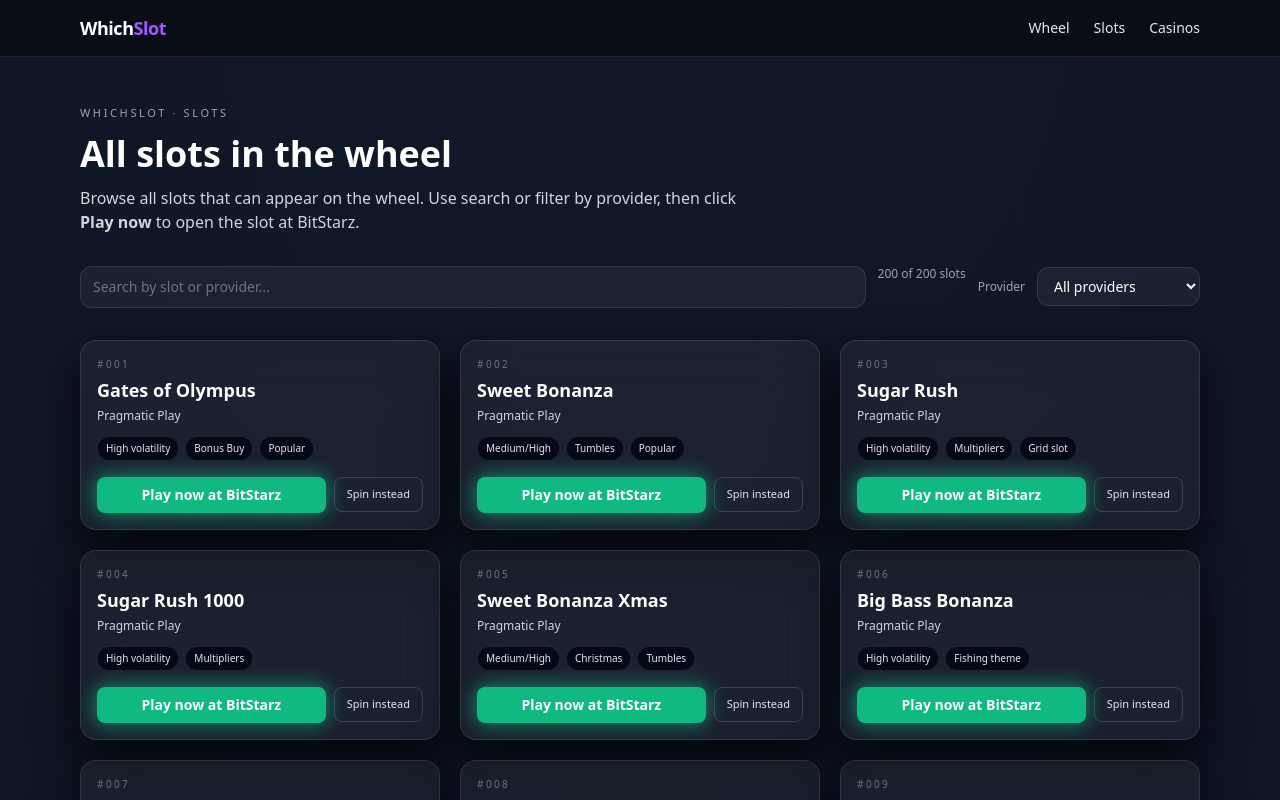
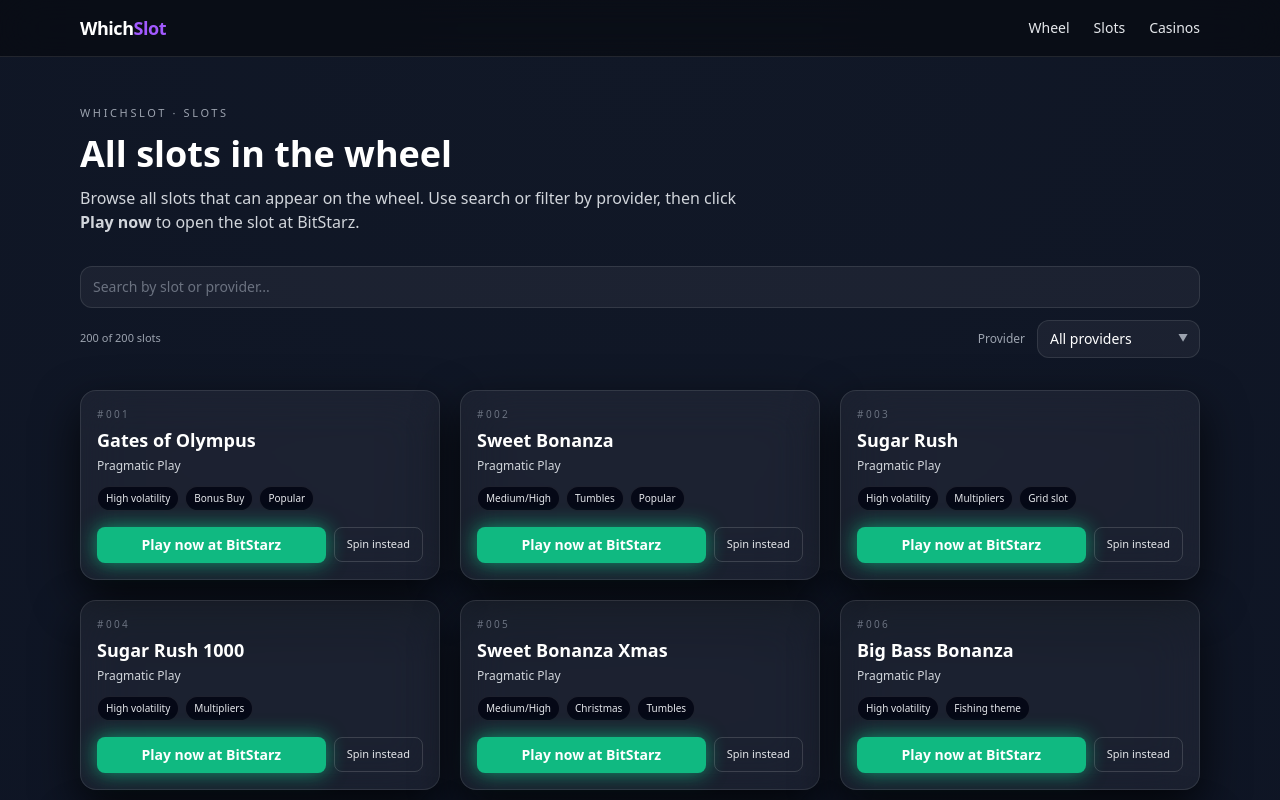
Before and after one commit to mzaharievtest-cmd/whichslot.com, a Next.js app: page /slots in a window 1280 px wide. Shown: the top 800 px of the page. Built offline with nearby package versions, Linux system fonts and the light colour scheme.

Commit message:
Update page.js

```diff
--- a/app/slots/page.js
+++ b/app/slots/page.js
@@ -1,7 +1,7 @@
 "use client";
 
 import { useMemo, useState } from "react";
-import { SLOTS } from "@/app/data/slots";
+import { SLOTS } from "../data/slots";
 
 export default function SlotsPage() {
   const [search, setSearch] = useState("");
@@ -14,10 +14,11 @@
 
   const filteredSlots = useMemo(() => {
     return SLOTS.filter((slot) => {
+      const term = search.trim().toLowerCase();
       const matchesSearch =
-        !search.trim() ||
-        slot.name.toLowerCase().includes(search.toLowerCase()) ||
-        slot.provider.toLowerCase().includes(search.toLowerCase());
+        !term ||
+        slot.name.toLowerCase().includes(term) ||
+        slot.provider.toLowerCase().includes(term);
 
       const matchesProvider =
         providerFilter === "all" || slot.provider === providerFilter;
@@ -42,16 +43,16 @@
           All slots in the wheel
         </h1>
         <p className="text-sm md:text-base text-gray-300 max-w-2xl">
-          Browse all slots that can appear on the wheel. Use search or filter
-          by provider, then click <span className="font-semibold">Play now</span>{" "}
+          Browse all slots that can appear on the wheel. Use search or filter by
+          provider, then click <span className="font-semibold">Play now</span>{" "}
           to open the slot at BitStarz.
         </p>
       </header>
 
-      {/* Filters */}
-      <section className="flex flex-col md:flex-row gap-3 md:items-center md:justify-between">
-        <div className="flex-1 flex gap-3">
-          <div className="flex-1">
+      {/* Search + count + provider filter */}
+      <section className="space-y-3">
+        {/* Search bar */}
+        <div>
           <input
             type="text"
             placeholder="Search by slot or provider..."
@@ -60,17 +61,20 @@
             className="w-full rounded-xl border border-white/10 bg-white/5 px-3 py-2.5 text-sm text-white placeholder:text-gray-500 focus:outline-none focus:ring-2 focus:ring-neonPurple/60"
           />
         </div>
-          <div className="hidden md:block text-xs text-gray-400">
+
+        {/* Count + provider filter row */}
+        <div className="flex flex-col gap-3 md:flex-row md:items-center md:justify-between">
+          <div className="text-[11px] text-gray-400">
             {filteredSlots.length} of {SLOTS.length} slots
           </div>
-        </div>
 
-        <div className="flex gap-2 md:gap-3 items-center">
-          <label className="text-xs text-gray-400">Provider</label>
+          <div className="flex items-center gap-2 md:gap-3">
+            <span className="text-xs text-gray-400">Provider</span>
+            <div className="relative inline-flex">
               <select
                 value={providerFilter}
                 onChange={(e) => setProviderFilter(e.target.value)}
-            className="rounded-xl border border-white/10 bg-white/5 px-3 py-2 text-sm text-white focus:outline-none focus:ring-2 focus:ring-neonPurple/60"
+                className="appearance-none rounded-xl border border-white/10 bg-white/5 px-3 pr-8 py-2 text-sm text-white focus:outline-none focus:ring-2 focus:ring-neonPurple/60"
               >
                 {providers.map((p) => (
                   <option key={p} value={p}>
@@ -78,15 +82,16 @@
                   </option>
                 ))}
               </select>
+              {/* Fake dropdown arrow */}
+              <span className="pointer-events-none absolute inset-y-0 right-3 flex items-center text-[10px] text-gray-400">
+                ▼
+              </span>
+            </div>
+          </div>
         </div>
       </section>
 
-      {/* Mobile count */}
-      <div className="md:hidden text-xs text-gray-400">
-        {filteredSlots.length} of {SLOTS.length} slots
-      </div>
-
-      {/* Grid */}
+      {/* Grid of slots */}
       <section className="grid grid-cols-1 sm:grid-cols-2 lg:grid-cols-3 gap-4 md:gap-5">
         {filteredSlots.map((slot) => (
           <article
```
Lines whose indentation alone changed are shown as unchanged.
